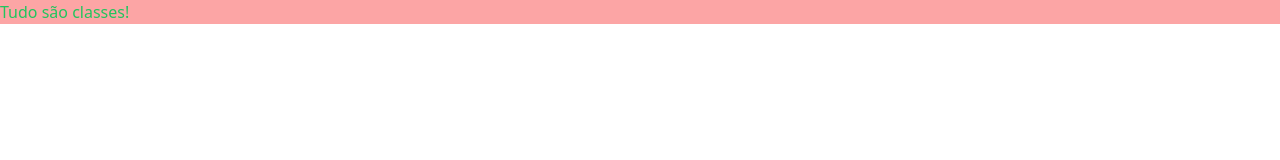
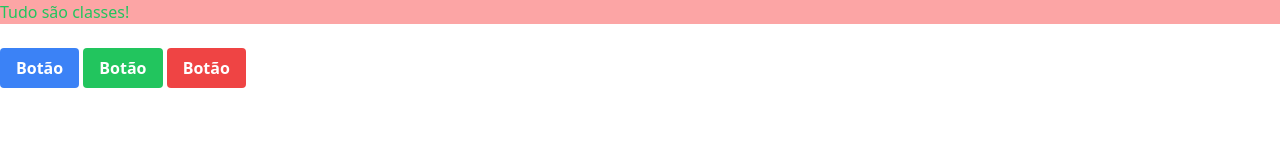
Before and after one commit to maxxdiego/14_tailwind_css, a website: page tailwind_02-conceitos-fundamentais/src/index.html in a window 1280 px wide. Drawn offline with Linux system fonts and the light colour scheme.

Commit message:
@maxxdiego

```diff
--- a/tailwind_02-conceitos-fundamentais/src/index.html
+++ b/tailwind_02-conceitos-fundamentais/src/index.html
@@ -1,12 +1,24 @@
 <!DOCTYPE html>
 <html lang="pt-br">
+
 <head>
     <meta charset="UTF-8">
     <meta name="viewport" content="width=device-width, initial-scale=1.0">
     <link rel="stylesheet" href="/css/styles.css">
     <title>Conceitos Fundamentais</title>
 </head>
+
 <body>
     <h1 class="bg-green-500 text-red-300 hover:bg-red-300 hover:text-green-500">Tudo são classes!</h1>
+
+    <br>
+
+    <button class="bg-blue-500 hover:bg-blue-700 text-white font-bold py-2 px-4 rounded">Botão</button>
+
+    <button class="bg-green-500 hover:bg-green-700 text-white font-bold py-2 px-4 rounded">Botão</button>
+
+    <button class="bg-red-500 hover:bg-red-700 text-white font-bold py-2 px-4 rounded">Botão</button>
+
 </body>
+
 </html>
```
Also changed, not shown: tailwind_02-conceitos-fundamentais/README.md, tailwind_02-conceitos-fundamentais/src/css/styles.css.
